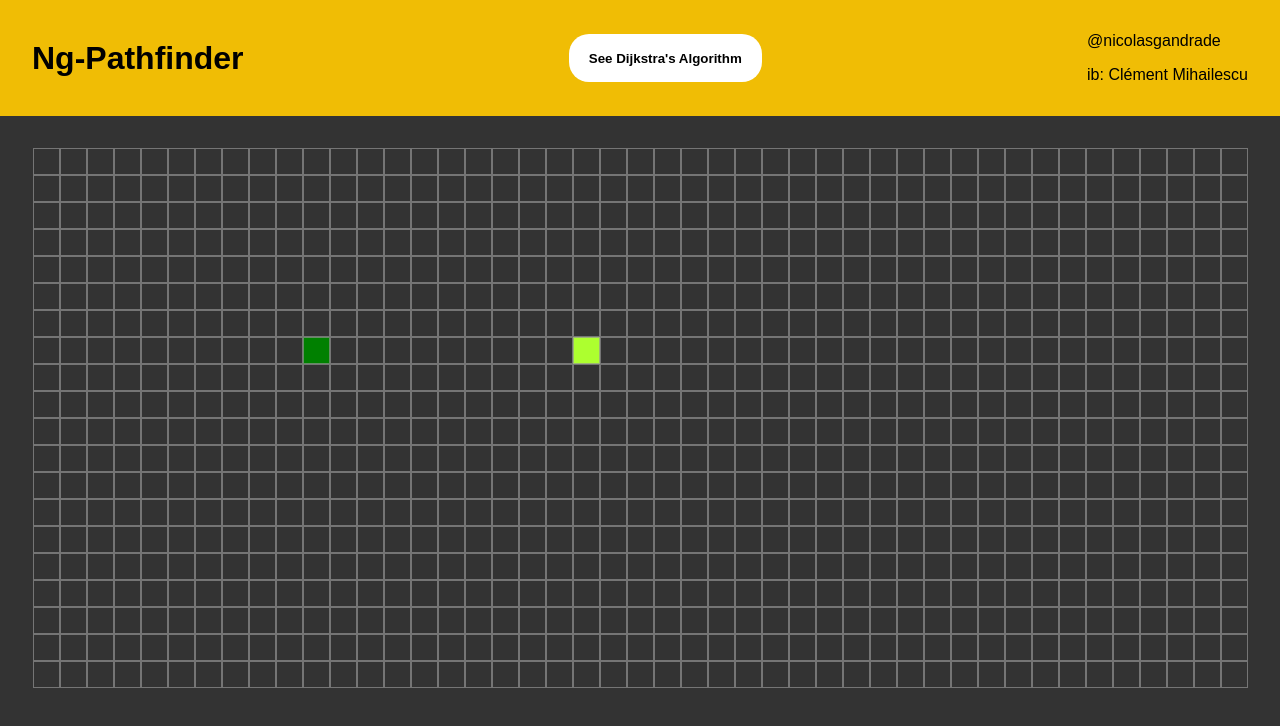
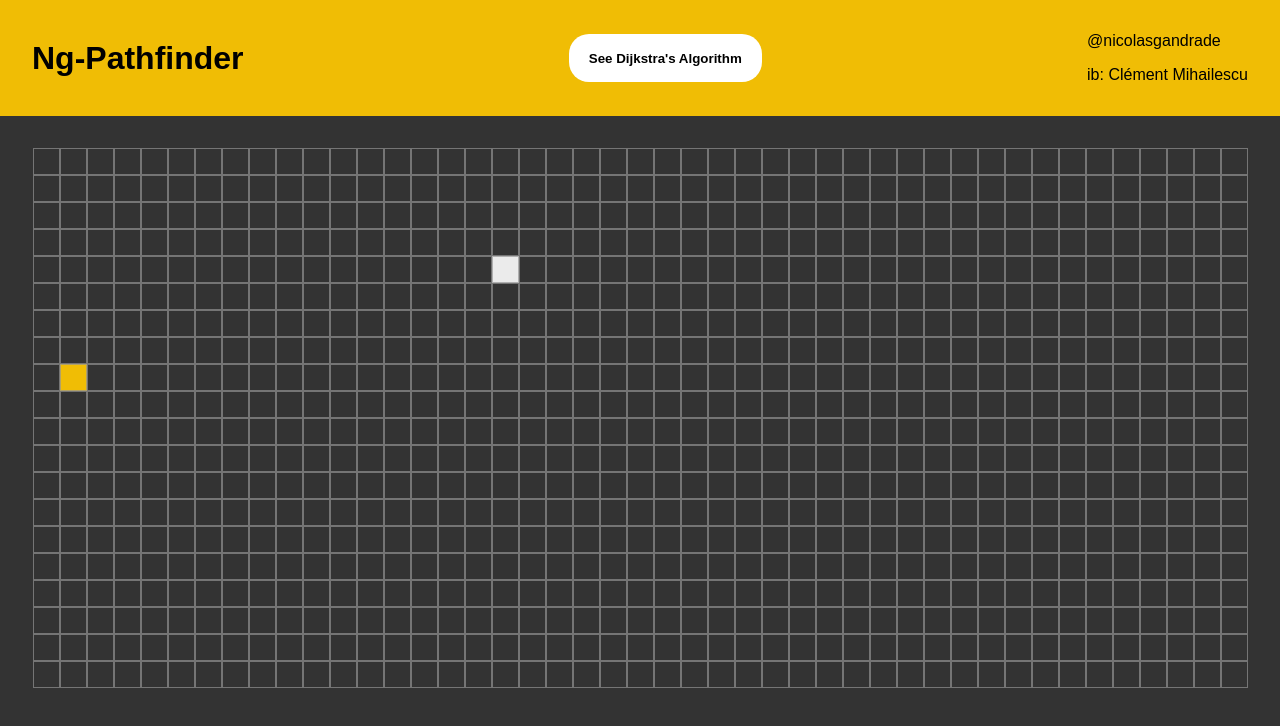
Before and after one commit to nicolasgandrade/ng-pathfinder, an Angular app: page / in a window 1280 px wide. Shown: the top 726 px of the page. Built offline with nearby package versions, Linux system fonts and the light colour scheme.

Commit message:
Implement random node position generation

```diff
--- a/src/app/board/board.component.ts
+++ b/src/app/board/board.component.ts
@@ -1,7 +1,6 @@
-import { ChangeDetectorRef, Component, Input, OnInit } from '@angular/core';
+import { Component, OnInit } from '@angular/core';
 import Node from '../models/node';
 import { runDijkstra, getShortestPath } from '../algorithms/dijkstra';
-import { NodeComponent } from './node/node.component';
 
 @Component({
   selector: 'app-board',
@@ -11,8 +10,20 @@ import { NodeComponent } from './node/node.component';
 export class BoardComponent implements OnInit {
   rows = 20;
   cols = 45;
-  initialNode = new Node(7, 10, true, false, 0);
-  finalNode = new Node(7, 20, false, true, Infinity);
+  initialNode = new Node(
+                        Math.floor(Math.random() * 20),
+                        Math.floor(Math.random() * 45),
+                        true,
+                        false,
+                        0
+                        );
+  finalNode = new Node(
+                      Math.floor(Math.random() * 20),
+                      Math.floor(Math.random() * 45),
+                      false,
+                      true,
+                      Infinity
+                      );
 
   nodes: Array<Array<Node>> = [];
 
--- a/src/app/board/node/node.component.scss
+++ b/src/app/board/node/node.component.scss
@@ -5,11 +5,11 @@
 }
 
 .initial {
-  background-color: green;
+  background-color: #f0bd05;
 }
 
 .final {
-  background-color: greenyellow;
+  background-color: rgb(235, 235, 235);
 }
 
 .visited {
@@ -17,5 +17,5 @@
 }
 
 .shortest {
-  background-color: yellow;
+  background-color: #ffcb11;
 }
```
